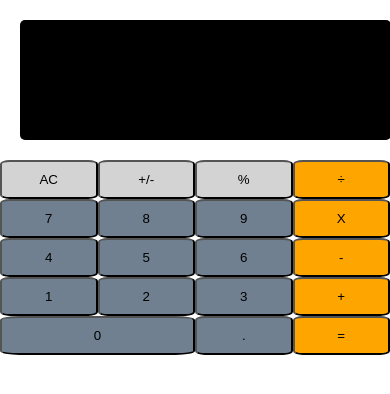
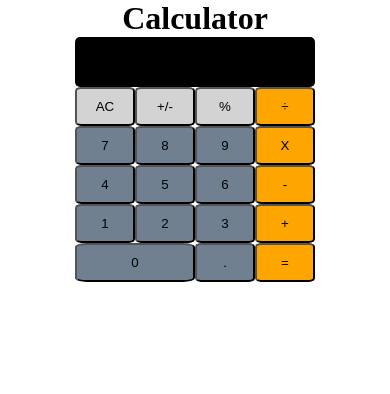
Before and after one commit to hollyashall/Calculator-Project, a plain HTML site: page index.html in a window 390 px wide. Drawn offline with Linux system fonts and the light colour scheme.

Commit message:
added header and media queries

```diff
--- a/_display.scss
+++ b/_display.scss
@@ -1,7 +1,8 @@
 
 .display{
-  height: 100px;
-  width: 90%;
+  height: 50px;
+  // width: 40%;
+  width: 15rem;
   background-color: black;
   border: none;
   border-radius: 5px;
@@ -9,17 +10,17 @@
   flex-direction: column;
   justify-content: flex-end;
   align-items: flex-end;
-  padding: 10px;
-  margin: 20px;
+
 
 }
 
 @media screen and (min-width: 768px) {
   .display{
-    width: 50%;
-    height: 40%;
+    // width: 50%;
+    // height: 60%;
 
-    margin: auto;
+    // margin: auto;
     justify-content: space-evenly;
+    width: 40%;
   }
 }
--- /dev/null
+++ b/_header.scss
@@ -0,0 +1,7 @@
+.header{
+  text-align: center;
+  display: flex;
+  flex-direction: column;
+  align-items: center;
+    justify-content: center;
+}
--- a/_keys.scss
+++ b/_keys.scss
@@ -5,6 +5,7 @@
   grid-template-rows: repeat(5, 1fr);
   grid-template-columns: repeat(4, 1fr);
   margin: auto;
+  width: 15rem;
 
 }
 
@@ -34,7 +35,7 @@ background-color: orange;
 }
 @media screen and (min-width: 768px) {
   .keys{
-    width: 50%;
+    width: 40%;
     height: 40%;
     margin: auto;
     justify-content: space-evenly;
--- a/_wholeCalculator.scss
+++ b/_wholeCalculator.scss
@@ -1,5 +1,11 @@
 
 .wholeCalculator{
-  grid-template-rows: 1fr 3fr;
-  grid-template-columns: 1fr 1fr;
+
+  justify-content: center;
+  align-items: center;
+  height: 100%;
+  width: 100%;
+  display: flex;
+  flex-direction: column;
+  align-items: center;
 }
--- a/index.html
+++ b/index.html
@@ -7,12 +7,16 @@
     <link rel="stylesheet" href="style.css" />
     <title>Calculator</title>
   </head>
-  <body class="wholeCalculator">
+  <header class="header">
+    <h1>Calculator</h1>
+  </header>
+  <body>
+    <main class="wholeCalculator">
       <section class="display">
         <div class="display__operation"></div>
       </section>
 
-    <main class="keys">
+      <div class="keys">
         <!-- //this is my first row -->
         <button class="button button--firstRow">AC</button>
         <button class="button button--firstRow">+/-</button>
@@ -39,6 +43,7 @@
         <button class="button button--span2">0</button>
         <button class="button">.</button>
         <button class="button button--finalColumnOrange">=</button>
+      </div>
     </main>
   </body>
 </html>
--- a/style.scss
+++ b/style.scss
@@ -1,8 +1,23 @@
 @use "./keys"  as *;
 @use "./display" as *;
 @use "./wholeCalculator" as *;
+@use "./header" as *;
 
 *{
   padding: 0;
   margin: 0;
+  box-sizing: border-box;
 }
+
+
+.main {
+    // height: 80vh;
+
+    // justify-content: center;
+    // align-items: center;
+    // height: 100%;
+    // width: 100%;
+    // display: flex;
+    // flex-direction: column;
+    // align-items: center;
+}
```
Also changed, not shown: header.css (added), style.css, 1 other file. Lines whose indentation alone changed are shown as unchanged.
